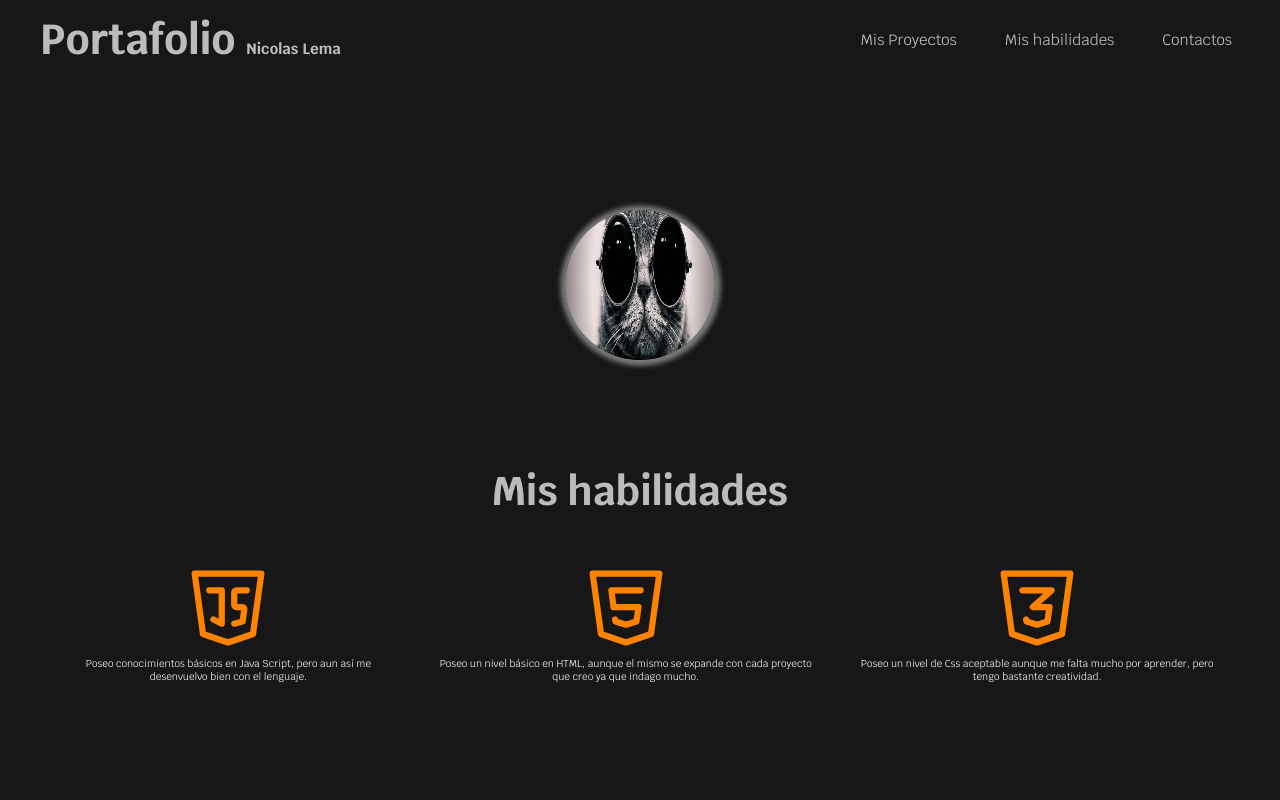
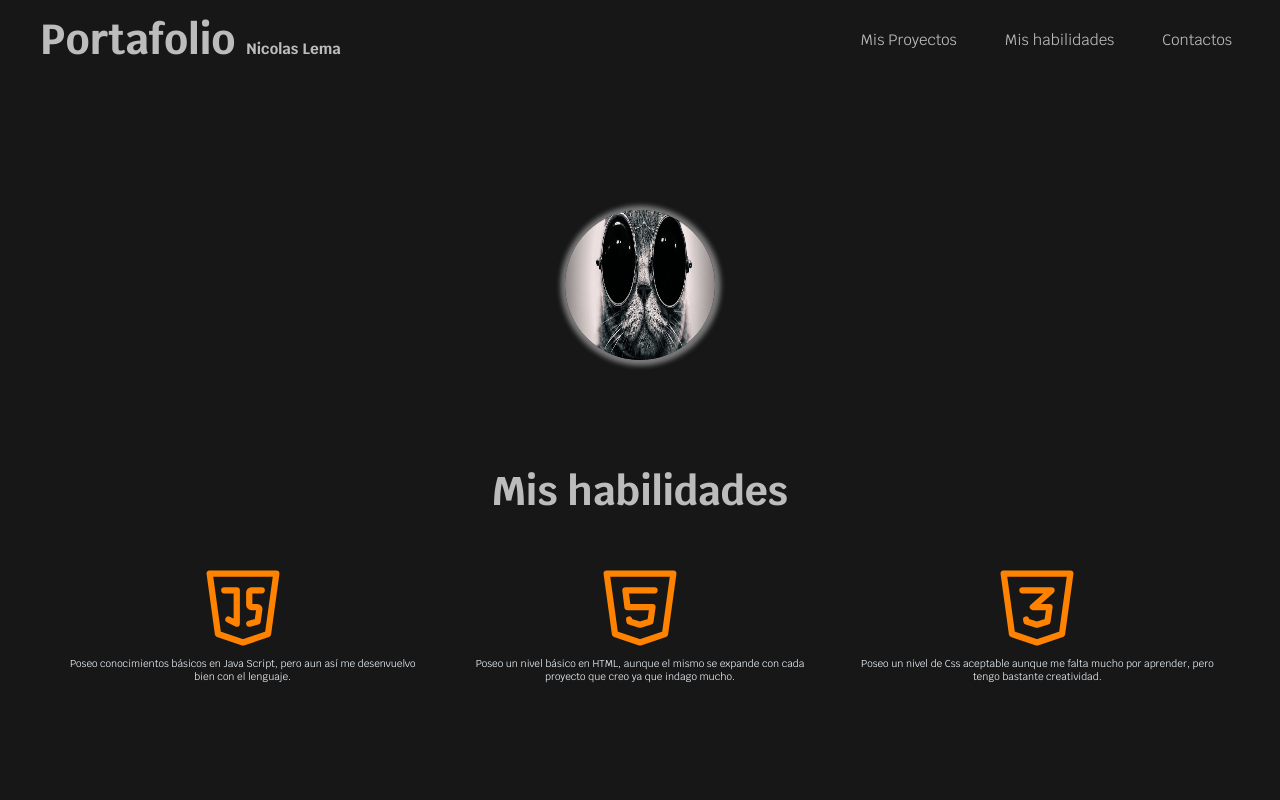
Before and after one commit to nicolema02/portafolio, a plain HTML site: page index.html in a window 1280 px wide. Shown: the top 800 px of the page. Drawn offline with Linux system fonts and the light colour scheme.

Commit message:
Update Styles.css

```diff
--- a/Styles.css
+++ b/Styles.css
@@ -137,7 +137,7 @@ a {
     padding-top: 4rem;
     color: aliceblue;
     text-align: center;
-    with:50%;
+    width:50%;
 
 }
 
```
